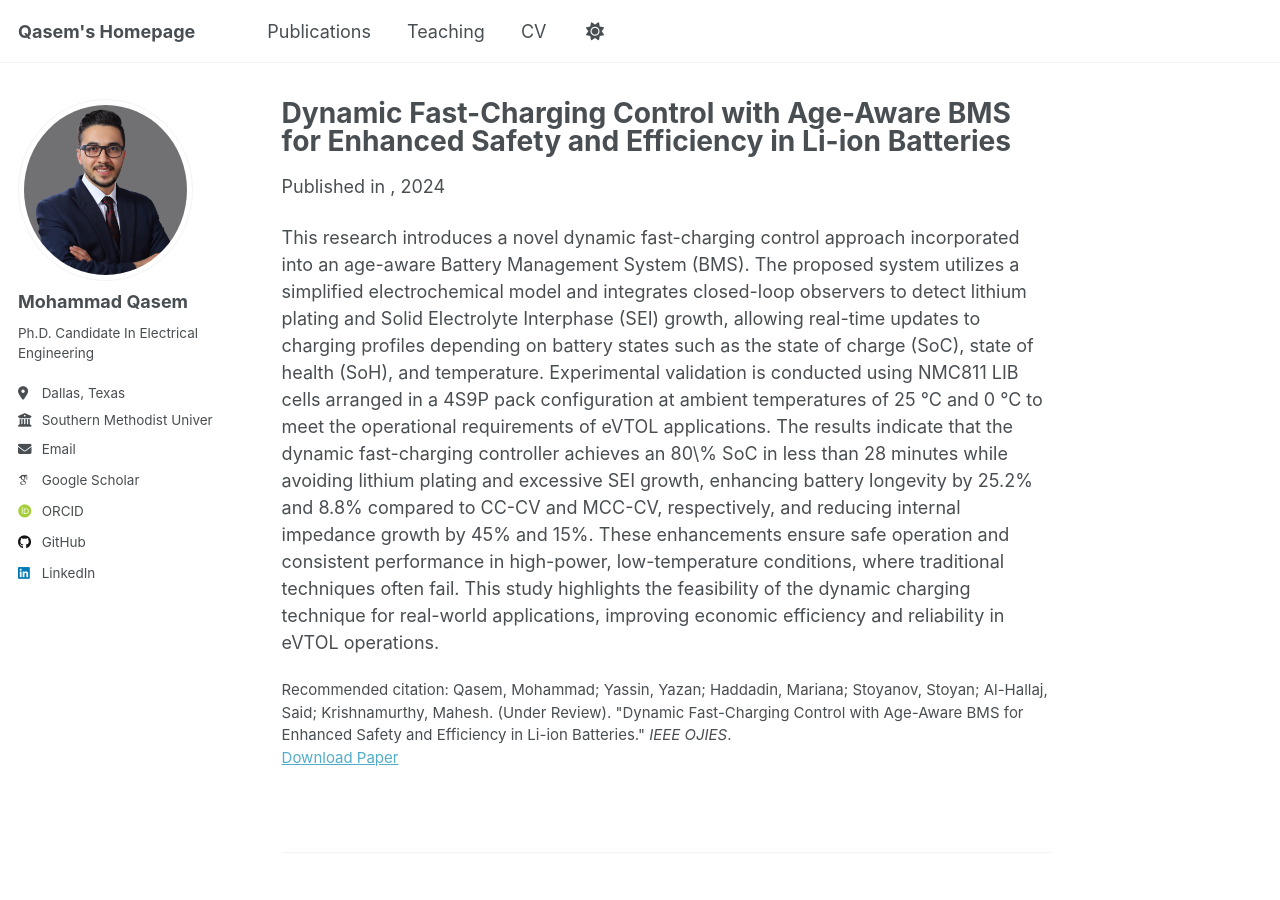
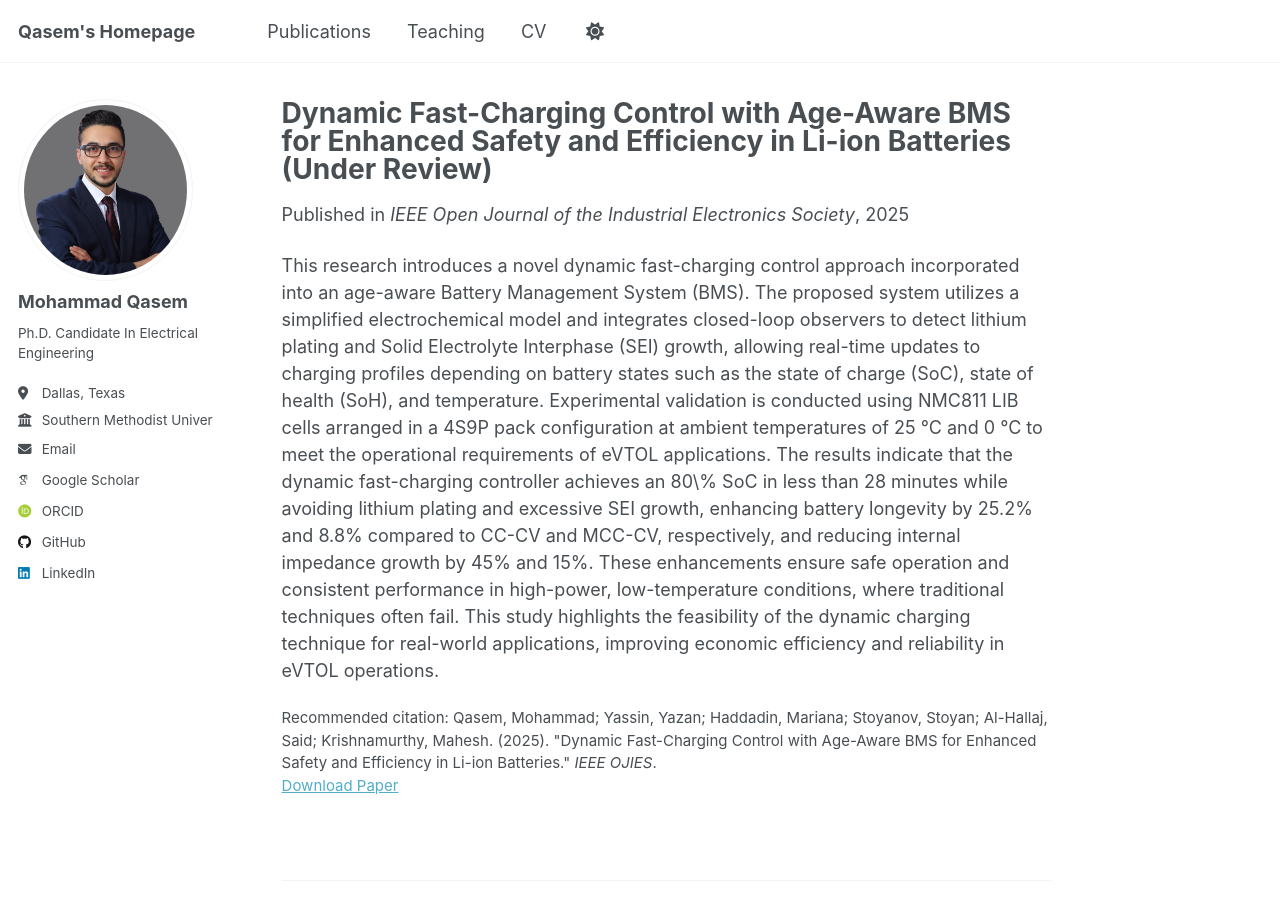
Before and after one commit to MohammadQasem97/Mohammad_Qasem.github.io, a Jekyll site: the page built from _publications/2025-08-08-dynamic-fast-charging-control.md, in a window 1280 px wide and 900 px high. Built offline with Jekyll 4.4.1, drawn with Linux system fonts in a browser that asks for light colours; some web fonts are replaced; a script that is not in the unit is left out.

Commit message:
Update 2025-08-08-dynamic-fast-charging-control.md

```diff
--- a/_publications/2025-08-08-dynamic-fast-charging-control.md
+++ b/_publications/2025-08-08-dynamic-fast-charging-control.md
@@ -1,12 +1,12 @@
 ---
-title: "Dynamic Fast-Charging Control with Age-Aware BMS for Enhanced Safety and Efficiency in Li-ion Batteries"
+title: "Dynamic Fast-Charging Control with Age-Aware BMS for Enhanced Safety and Efficiency in Li-ion Batteries (Under Review)"
 collection: "publications"
 category: "manuscripts"
 permalink: "/publication/2025-08-08-dynamic-fast-charging-control"
 excerpt: "This paper introduces an age-aware fast-charging controller embedded in a BMS that leverages a simplified electrochemical model with closed-loop observers to detect lithium plating and SEI growth and adapt the charging profile in real time."
-date: "2024-08-08"
-venue: ""
+date: "2025-08-08"
+venue: "IEEE Open Journal of the Industrial Electronics Society"
 paperurl: ""
-citation: "Qasem, Mohammad; Yassin, Yazan; Haddadin, Mariana; Stoyanov, Stoyan; Al-Hallaj, Said; Krishnamurthy, Mahesh. (Under Review). \"Dynamic Fast-Charging Control with Age-Aware BMS for Enhanced Safety and Efficiency in Li-ion Batteries.\" <i>IEEE OJIES</i>."
+citation: "Qasem, Mohammad; Yassin, Yazan; Haddadin, Mariana; Stoyanov, Stoyan; Al-Hallaj, Said; Krishnamurthy, Mahesh. (2025). \"Dynamic Fast-Charging Control with Age-Aware BMS for Enhanced Safety and Efficiency in Li-ion Batteries.\" <i>IEEE OJIES</i>."
 ---
 This research introduces a novel dynamic fast-charging control approach incorporated into an age-aware Battery Management System (BMS). The proposed system utilizes a simplified electrochemical model and integrates closed-loop observers to detect lithium plating and Solid Electrolyte Interphase (SEI) growth, allowing real-time updates to charging profiles depending on battery states such as the state of charge (SoC), state of health (SoH), and temperature. Experimental validation is conducted using NMC811 LIB cells arranged in a 4S9P pack configuration at ambient temperatures of 25 °C and 0 °C to meet the operational requirements of eVTOL applications. The results indicate that the dynamic fast-charging controller achieves an 80\% SoC in less than 28 minutes while avoiding lithium plating and excessive SEI growth, enhancing battery longevity by 25.2% and 8.8% compared to CC-CV and MCC-CV, respectively, and reducing internal impedance growth by 45% and 15%. These enhancements ensure safe operation and consistent performance in high-power, low-temperature conditions, where traditional techniques often fail. This study highlights the feasibility of the dynamic charging technique for real-world applications, improving economic efficiency and reliability in eVTOL operations.
```
